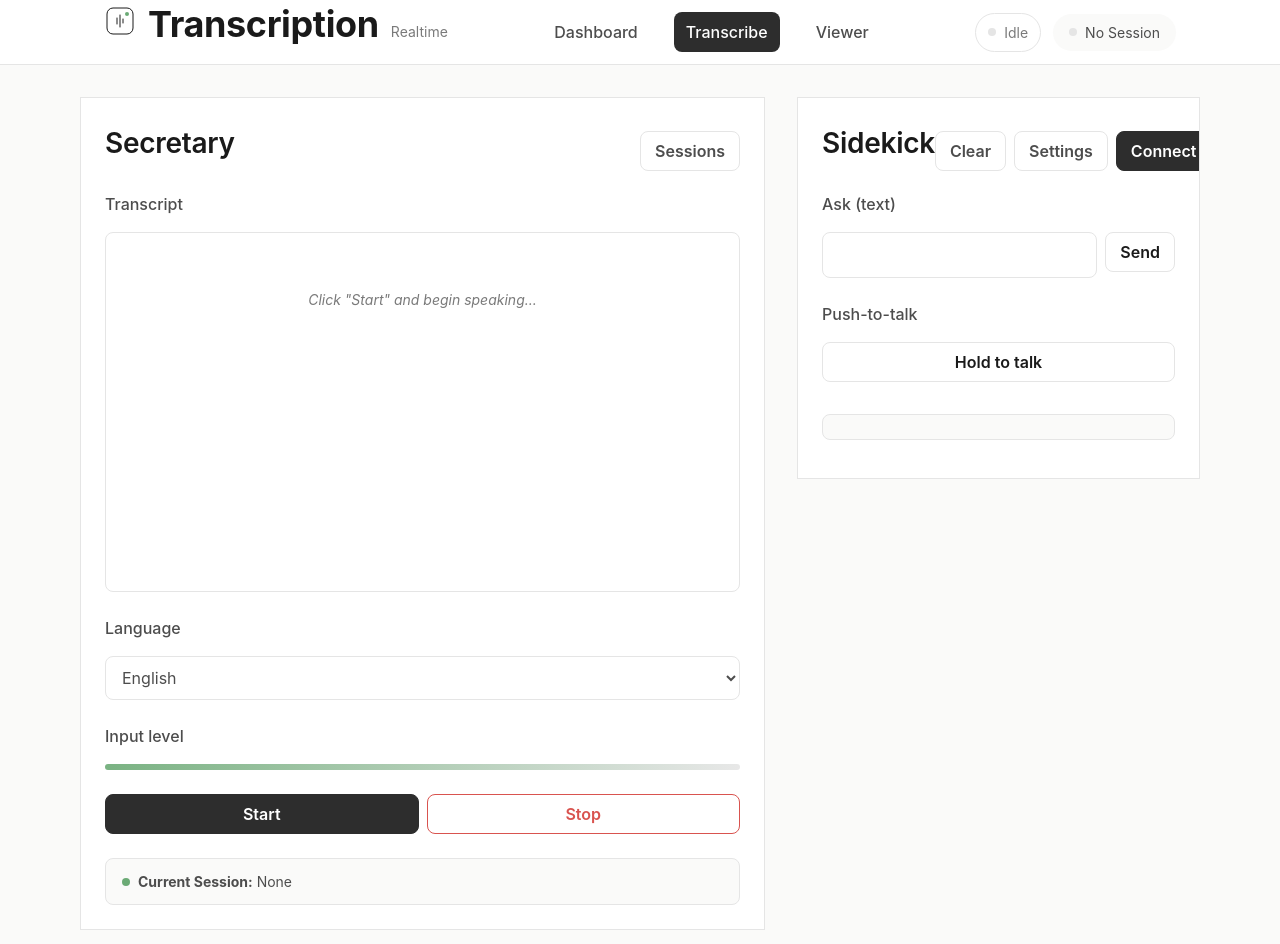
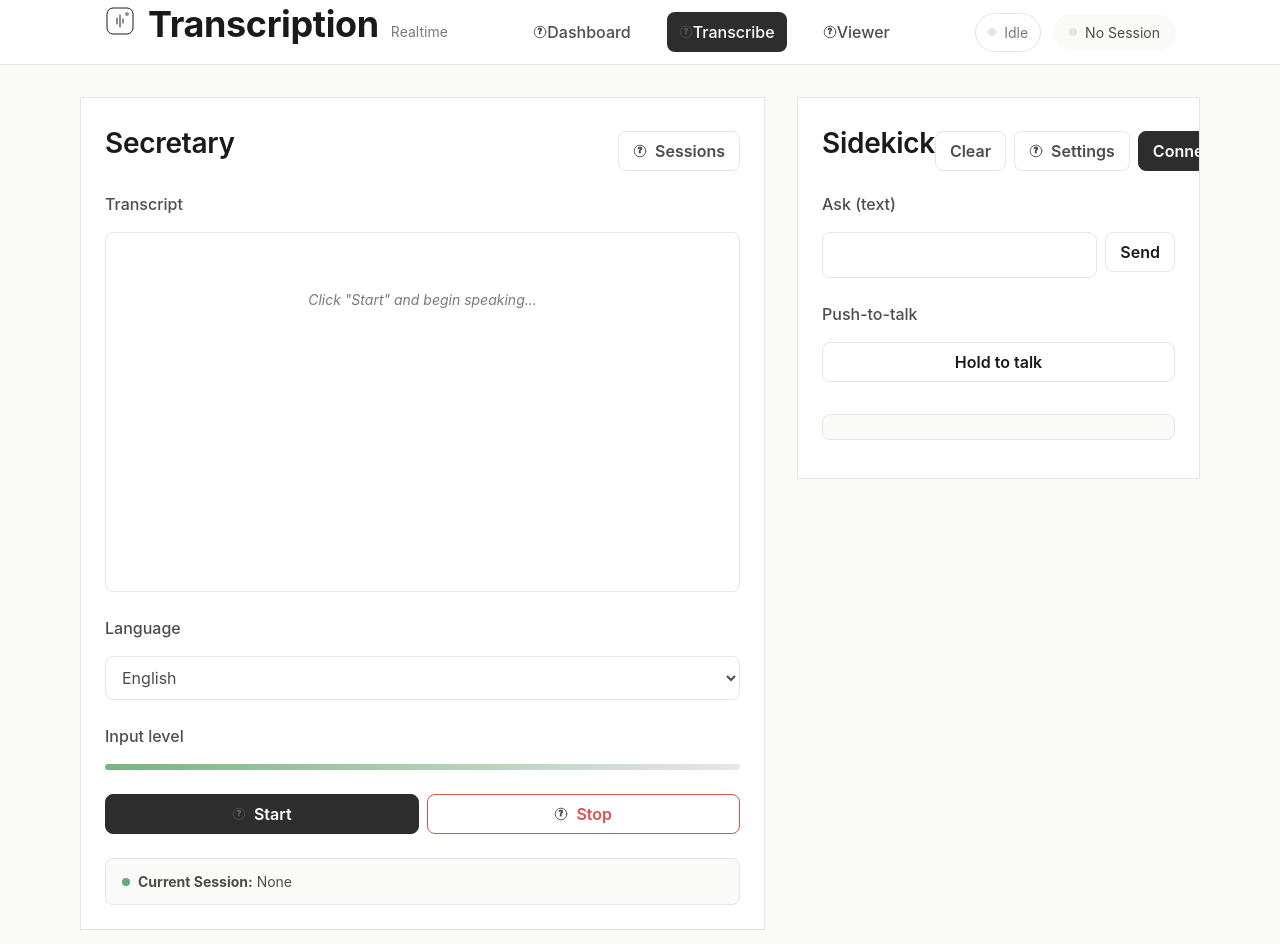
Before and after one commit to mikkelkrogsholm/sidekick, a website: page public/index.html in a window 1280 px wide. Drawn offline with Linux system fonts and the light colour scheme.

Commit message:
feat(icons): apply icon system in UI and remove emoji usage\n\n- Remove emoji console mapping from client icons.js\n- Add icons to primary UI controls and nav\n- Replace checkmark in server startup with 'OK'\n- Remove emojis from README feature list\n\nFixes #13

```diff
--- a/public/icons.js
+++ b/public/icons.js
@@ -52,15 +52,8 @@ const ICON_REGISTRY = {
   'volume': 'volume-2'
 };
 
-// Console icons for server-side logging (text-based)
-const CONSOLE_ICONS = {
-  'robot': '🤖',
-  'error': '❌',
-  'warning': '⚠️',
-  'success': '✅',
-  'info': 'ℹ️',
-  'time': '⏱️'
-};
+// Note: Console/logging icons are handled server-side in `icons-console.js`.
+// Client code should avoid emoji usage and rely on SVG icons via Lucide.
 
 /**
  * Create an SVG icon element
@@ -170,9 +163,7 @@ function createFallbackIcon(svg) {
  * @param {string} name - Icon name
  * @returns {string} Console-appropriate icon
  */
-function getConsoleIcon(name) {
-  return CONSOLE_ICONS[name] || '•';
-}
+// No client console icon mapping to avoid emoji usage.
 
 /**
  * Replace an element with an icon
@@ -202,10 +193,8 @@ function prependIcon(element, iconName, options = {}) {
 if (typeof module !== 'undefined' && module.exports) {
   module.exports = {
     createIcon,
-    getConsoleIcon,
     replaceWithIcon,
     prependIcon,
-    ICON_REGISTRY,
-    CONSOLE_ICONS
+    ICON_REGISTRY
   };
 }
--- a/public/index.html
+++ b/public/index.html
@@ -234,7 +234,7 @@
                 `;
             } else {
                 notification.innerHTML = `
-                    <span>✓</span>
+                    <span>OK</span>
                     <span>${message}</span>
                 `;
             }
@@ -742,5 +742,41 @@
         });
     </script>
     <script src="/icons.js"></script>
+    <script>
+      // Enhance UI with minimalist icons once icons.js is available
+      (function enhanceUIWithIcons() {
+        const enhance = () => {
+          if (typeof createIcon !== 'function') return;
+
+          const attach = (el, name, opts = {}) => {
+            if (!el) return;
+            try {
+              const icon = createIcon(name, { size: 'sm', ...opts });
+              el.insertBefore(icon, el.firstChild);
+            } catch (_) {}
+          };
+
+          // Primary controls
+          attach(document.getElementById('startBtn'), 'play');
+          attach(document.getElementById('stopBtn'), 'stop');
+          attach(document.getElementById('skSettingsBtn'), 'settings');
+          attach(document.getElementById('toggleSessionsBtn'), 'sessions');
+
+          // Top nav
+          const navDashboard = document.querySelector('a[href="/dashboard.html"]');
+          const navTranscribe = document.querySelector('a[href="/"]');
+          const navViewer = document.querySelector('a[href="/viewer.html"]');
+          attach(navDashboard, 'dashboard');
+          attach(navTranscribe, 'microphone');
+          attach(navViewer, 'viewer');
+        };
+
+        if (document.readyState === 'loading') {
+          window.addEventListener('DOMContentLoaded', enhance);
+        } else {
+          enhance();
+        }
+      })();
+    </script>
 </body>
 </html>
--- a/server.js
+++ b/server.js
@@ -633,7 +633,7 @@ app.listen(PORT, () => {
   console.log("╠════════════════════════════════════════════════╣");
   console.log(`║ ${getIcon('server')} Server:    http://localhost:${PORT}${' '.repeat(13 - PORT.toString().length)}║`);
   console.log(`║ ${getIcon('viewer')} Viewer:    http://localhost:${PORT}/viewer.html${' '.repeat(3 - PORT.toString().length)}║`);
-  console.log(`║ ${getIcon('database')} Database:  ${process.env.SQLITE_DB_PATH ? '✓ Custom path' : '✓ Default path'}              ║`);
+  console.log(`║ ${getIcon('database')} Database:  ${process.env.SQLITE_DB_PATH ? 'OK Custom path' : 'OK Default path'}            ║`);
   console.log(`║ ${getIcon('robot')} AI Model:  ${EMBED_MODEL.substring(0, 20).padEnd(20)}         ║`);
   console.log(`║ ${getIcon('time')} Interval:  ${INTERVAL_MIN} minutes                         ║`);
   console.log("╚════════════════════════════════════════════════╝");
```
Also changed, not shown: README.md.
